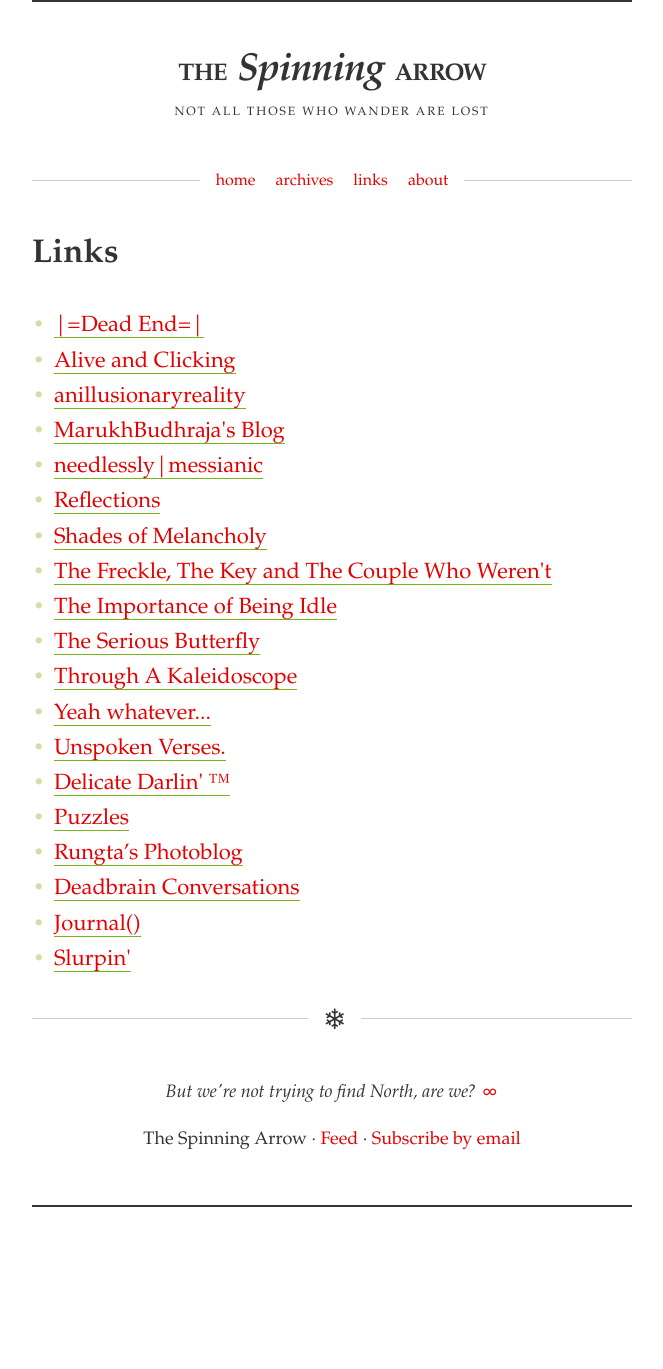
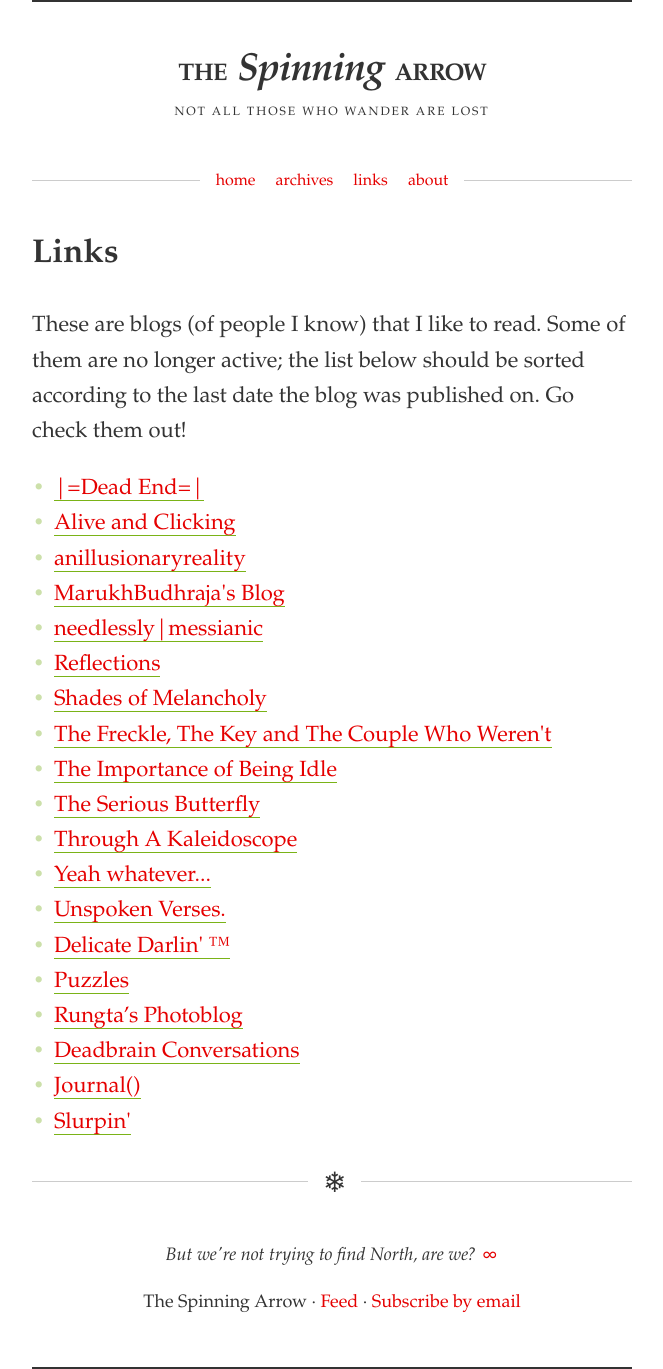
Before and after one commit to spinningarrow/blog.sahil.me, a Jekyll site: the page built from links.html, in a window 1280 px wide. Shown: the whole page, without its empty margins (308-971 px from the left). Built offline with Jekyll 4.4.1, drawn with Linux system fonts in a browser that asks for light colours; nearby versions of some CDN libraries; some web fonts are replaced; comment, search, counter and statistics services are not loaded; before the commit the page ends 1207 px from its top, so only the background shows below that.

Commit message:
Add text to links page

```diff
--- a/links.html
+++ b/links.html
@@ -4,6 +4,8 @@ title: Links
 ---
 <section class="content">
 	<h2>Links</h2>
+
+	<p>These are blogs (of people I know) that I like to read. Some of them are no longer active; the list below should be sorted according to the last date the blog was published on. Go check them out!</p>
 
 	<ul class="blogroll listing-stylish">
 		<li><a href="http://ishmeet.wordpress.com/" data-feed="http://ishmeet.wordpress.com/feed/">|=Dead End=|</a></li>
```
